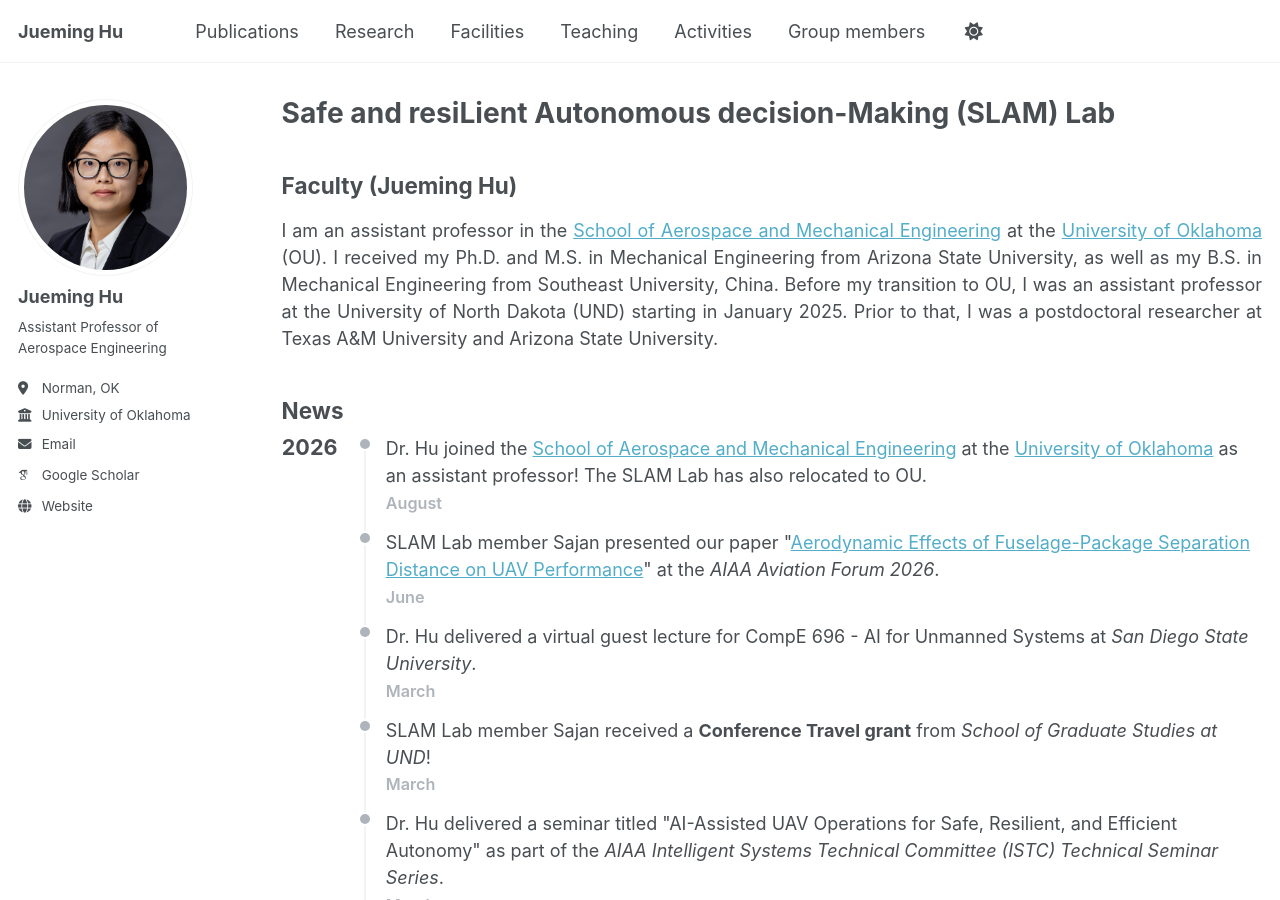
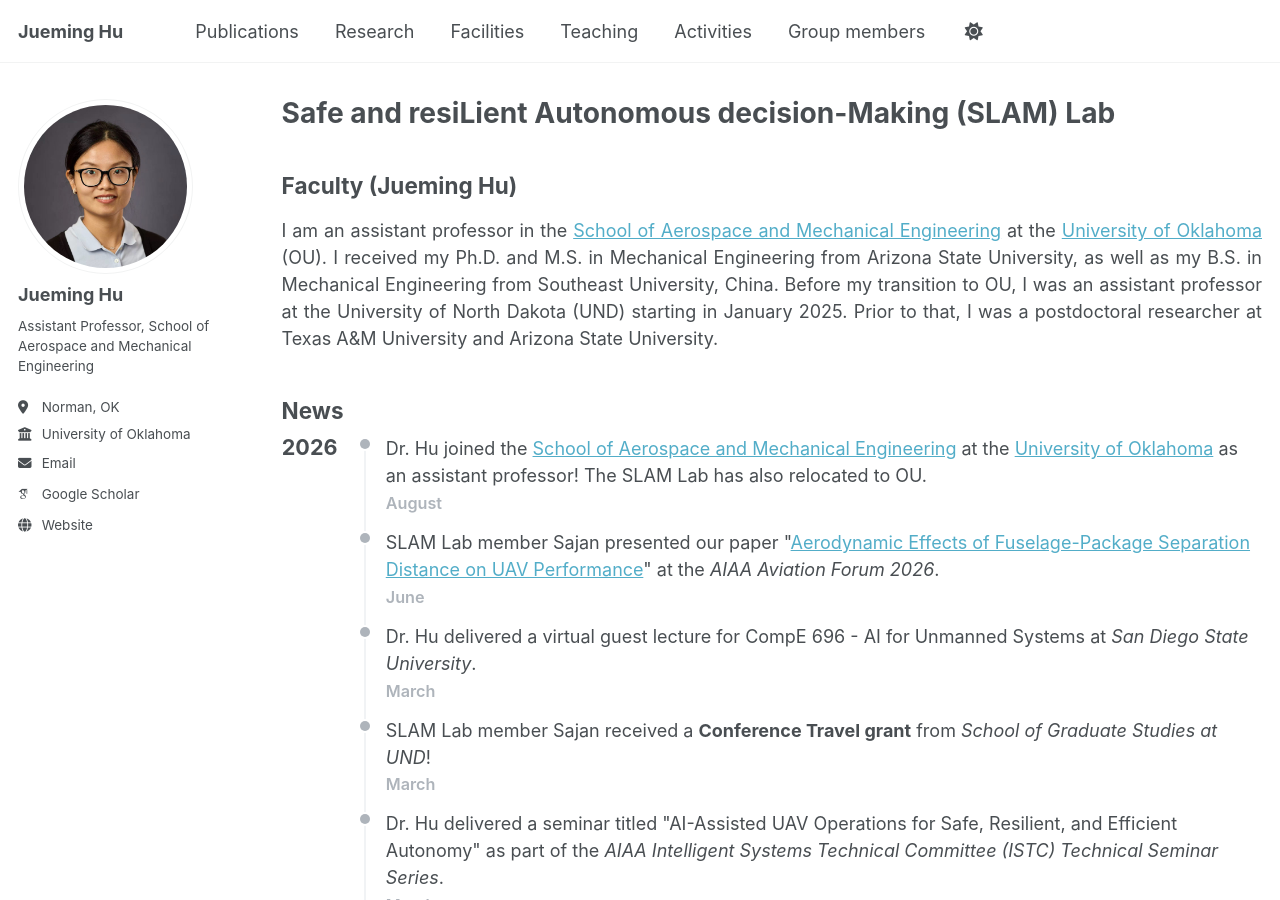
Before and after one commit to Jueming6/Jueming6.github.io, a Jekyll site: the page built from _pages/about.md, in a window 1280 px wide and 900 px high. Built offline with Jekyll 4.4.1, drawn with Linux system fonts in a browser that asks for light colours; some web fonts are replaced.

Commit message:
update 092026

```diff
--- a/_config.yml
+++ b/_config.yml
@@ -22,10 +22,10 @@ repository               : "jueming6.github.io"
 #               Additional customization can be done by editing /_includes/author-profile.html
 author:
   # Biographic information
-  avatar           : "profile_JH.png"
+  avatar           : "hu.JPG"
   name             : "Jueming Hu"
   pronouns         : # example: "she/her"
-  bio              : "Assistant Professor of Aerospace Engineering"
+  bio              : "Assistant Professor, School of Aerospace and Mechanical Engineering"
   location         : "Norman, OK"
   employer         : "University of Oklahoma"
   uri              : # URL
```
Also changed, not shown: images/hu.JPG (added), 1 other file.
